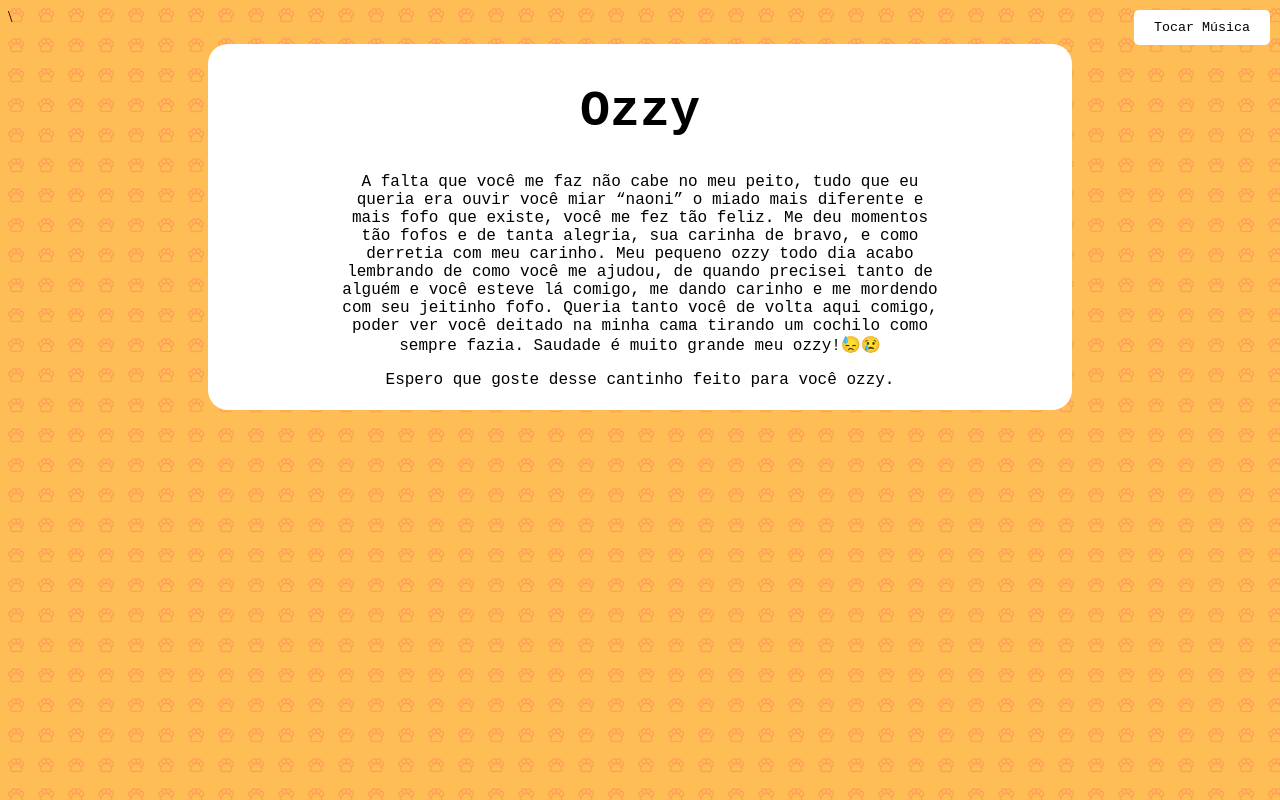
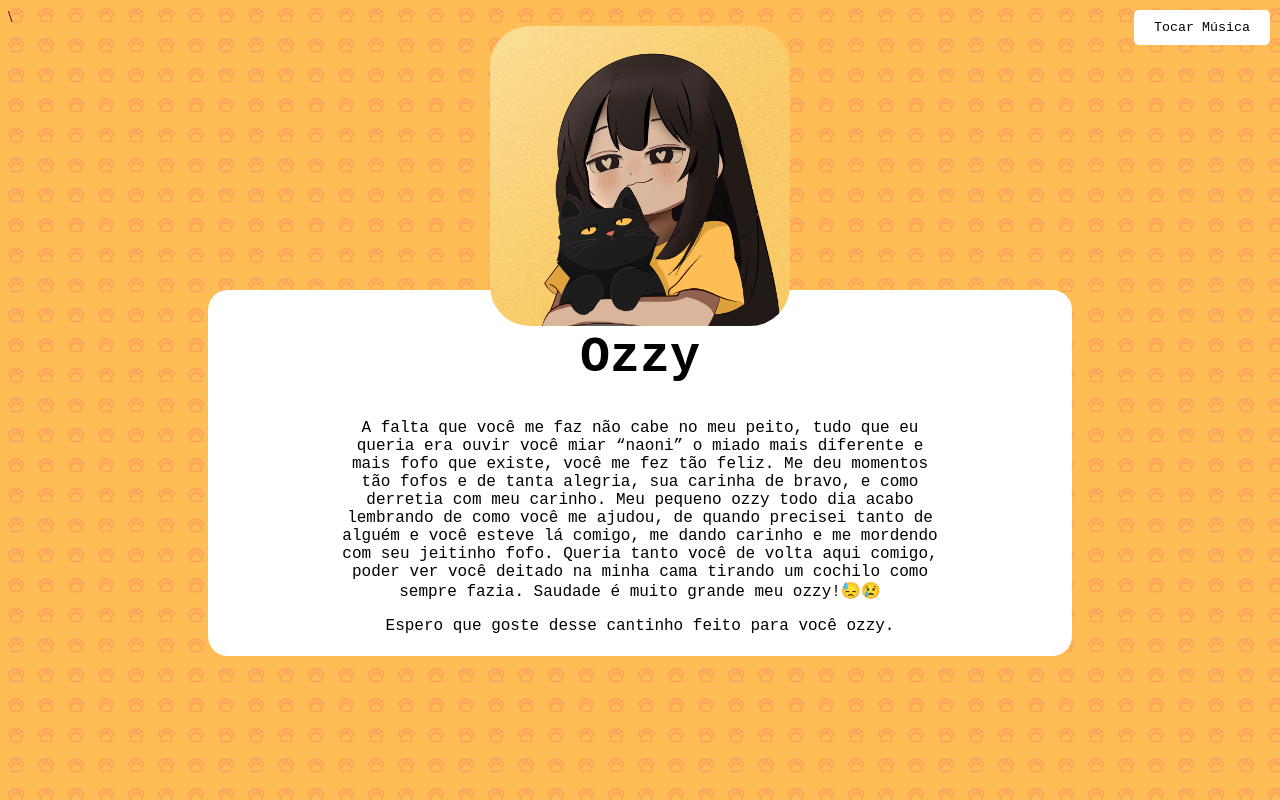
Before and after one commit to Arthurvdev/ozzy, a plain HTML site: page index.html in a window 1280 px wide. Drawn offline with Linux system fonts and the light colour scheme.

Commit message:
Update index.html

```diff
--- a/index.html
+++ b/index.html
@@ -14,7 +14,7 @@
 
 
     <div class="foto">
-        <img src="/imgs/Ray e o ozzy sem ruído.png" width="300px" alt="">
+        <img src="/imgs/Ray-e-o-ozzy-sem-ruído.png" width="300px" alt="">
     </div>
 
     <div class="div_para_background">
```
